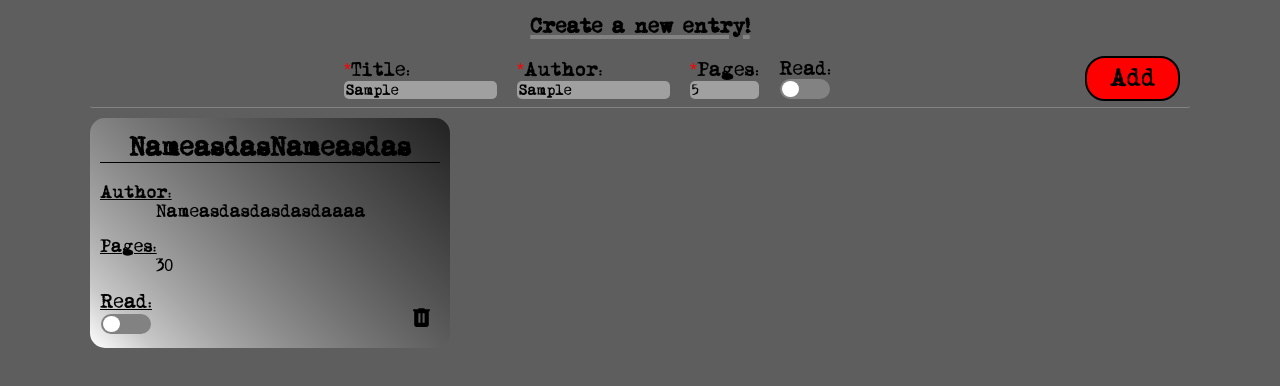
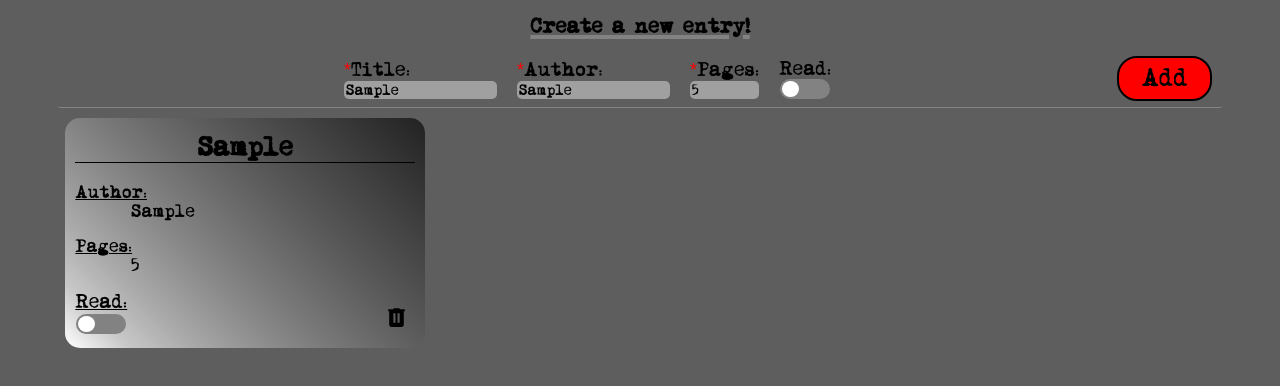
Before and after one commit to XenoNick/odin-library, a website: page index.html in a window 1280 px wide. Both pictures are taken after typing "Sample", "Sample", "5" into the empty fields and a click on the button "Add". Shown: the part 90-476 px from the top of the page. Drawn offline with Linux system fonts and the light colour scheme.

Commit message:
Add the ablity to delete cards and update the array

```diff
--- a/app2.js
+++ b/app2.js
@@ -44,6 +44,65 @@ function createElement(userBook, class1, class2) {
   return paragraph;
 }
 
+function updateCards(deleteIndex) {
+  const cards = [...document.querySelectorAll('.card')];
+  cards.forEach((card) => {
+    const cardIndex = +card.getAttribute('data-index');
+    if (cardIndex > deleteIndex) {
+      card
+        .querySelector('label')
+        .setAttribute('for', `read-card${cardIndex - 1}`);
+      card
+        .querySelector('input')
+        .setAttribute('id', `read-card${cardIndex - 1}`);
+      card
+        .querySelector('input')
+        .setAttribute('name', `read-card${cardIndex - 1}`);
+
+      card.setAttribute('data-index', `${cardIndex - 1}`);
+    }
+  });
+}
+
+function deleteCard(e) {
+  if (e.target.tagName === 'IMG') {
+    const container = e.target.parentElement.parentElement.parentElement;
+    const deleteIndex = +container.getAttribute('data-index');
+    container.remove();
+    updateCards(deleteIndex);
+    library.splice(deleteIndex, 1);
+  }
+}
+
+function createToggleButton(userBook) {
+  const container = document.createElement('div');
+  container.classList.add('toggle-buttons');
+  const toggleSwitch = document.createElement('div');
+  toggleSwitch.classList.add('input', 'checkbox');
+  const label = document.createElement('label');
+  label.setAttribute('for', `read-card${library.indexOf(userBook)}`);
+  const span = document.createElement('span');
+  span.textContent = 'Read:';
+  const input = document.createElement('input');
+  input.setAttribute('type', 'checkbox');
+  input.setAttribute('name', `read-card${library.indexOf(userBook)}`);
+  input.setAttribute('id', `read-card${library.indexOf(userBook)}`);
+  input.checked = userBook.read;
+  const span2 = document.createElement('span');
+  span2.classList.add('slider');
+  label.append(span, input, span2);
+  toggleSwitch.append(label);
+  const button = document.createElement('button');
+  button.classList.add('delete');
+  const img = document.createElement('img');
+  img.setAttribute('src', './icons/trash-can.svg');
+  img.classList.add('icon');
+  button.append(img);
+  button.addEventListener('click', deleteCard);
+  container.append(toggleSwitch, button);
+  return container;
+}
+
 function createCard(userBook) {
   const grid = document.querySelector('.main');
   const div = document.createElement('div');
@@ -55,6 +114,8 @@ function createCard(userBook) {
   const author = createElement(userBook, 'author', 'auth-name');
   const pages = createElement(userBook, 'pages', 'amount');
   const toggleButton = createToggleButton(userBook);
+  div.append(title, author, pages, toggleButton);
+  grid.append(div);
 }
 
 addButton.addEventListener('click', (e) => {
--- a/index.html
+++ b/index.html
@@ -42,21 +42,6 @@
         </form>
       </header>
       <main class="main">
-        <div class="card" data-index="0">
-          <h2 class="book-title">NameasdasNameasdas</h2>
-          <p class="author"><span class="author">Author:</span> <span class="auth-name">Nameasdasdasdasdaaaa</span></p>
-          <p class="pages"><span class="pages">Pages:</span><span class="amount">30</span></p>
-          <div class="toggle-buttons">
-            <div class="input checkbox">
-              <label for="read-card">
-                <span>Read:</span>
-                <input type="checkbox" name="read-card" id="read-card" />
-                <span class="slider"></span>
-              </label>
-            </div>
-            <button class="delete"><img src="./icons/trash-can.svg" alt="delete button" class="icon"></button>
-          </div>
-        </div>
       </main>
     </div>
   </body>
--- a/styles.css
+++ b/styles.css
@@ -18,7 +18,7 @@ body {
   background-color: #5e5e5e;
 }
 .grid-container {
-  width: 1200px;
+  width: 1300px;
   min-width: max-content;
   display: grid;
   grid-template: 200px 1fr/ 50px 1fr 50px;
@@ -39,7 +39,9 @@ body {
   grid-column: 2;
   display: grid;
   grid-template-columns: repeat(auto-fill, minmax(360px, 1fr));
-  row-gap: 10px;
+  row-gap: 20px;
+  column-gap: 20px;
+  justify-items: center;
 }
 form {
   display: flex;
@@ -150,7 +152,7 @@ input[type='number']::-webkit-inner-spin-button {
   -webkit-appearance: none;
   margin: 0;
 }
-input[type="number"] {
+input[type='number'] {
   -moz-appearance: textfield;
 }
 /* Cards */
@@ -217,9 +219,9 @@ span.amount {
   color: var(--red);
   text-decoration: underline 1px solid white;
   margin: 5px 5px;
-  font-size: .8rem;
+  font-size: 0.8rem;
 }
-input:invalid + .error-container{
+input:invalid + .error-container {
   display: block;
 }
 /*  */
```
